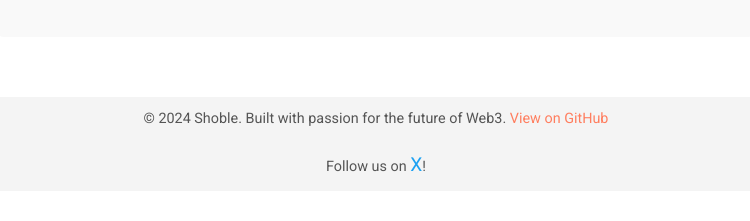
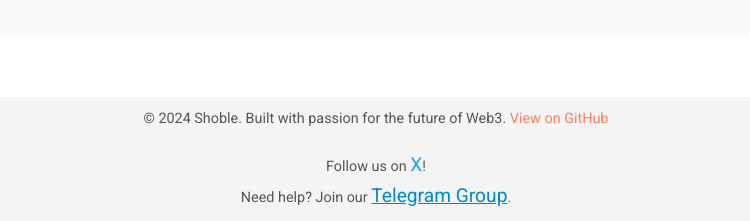
Before and after one commit to oscarzhou511/LuminaCoin, a plain HTML site: page index.html in a window 1280 px wide. Shown: the part 1092-1313 px from the top of the page, without its empty margins (264-1014 px from the left). Before the commit the page ends 1283 px from the top, so only its background shows below. Drawn offline with Linux system fonts and the light colour scheme.

Commit message:
Update index.html

```diff
--- a/index.html
+++ b/index.html
@@ -164,6 +164,7 @@
         <p>&copy; 2024 Shoble. Built with passion for the future of Web3. <a href="https://github.com">View on GitHub</a></p>
         <div class="social">
             <p>Follow us on <a href="https://x.com/LuminaCoin_TON">X</a>!</p>
+            <p>Need help? Join our <a href="https://t.me/+RG3Gnm4TKq41ZTE1" style="color: #0088cc; text-decoration: underline;">Telegram Group</a>.</p>
         </div>
     </footer>
 </body>
```
